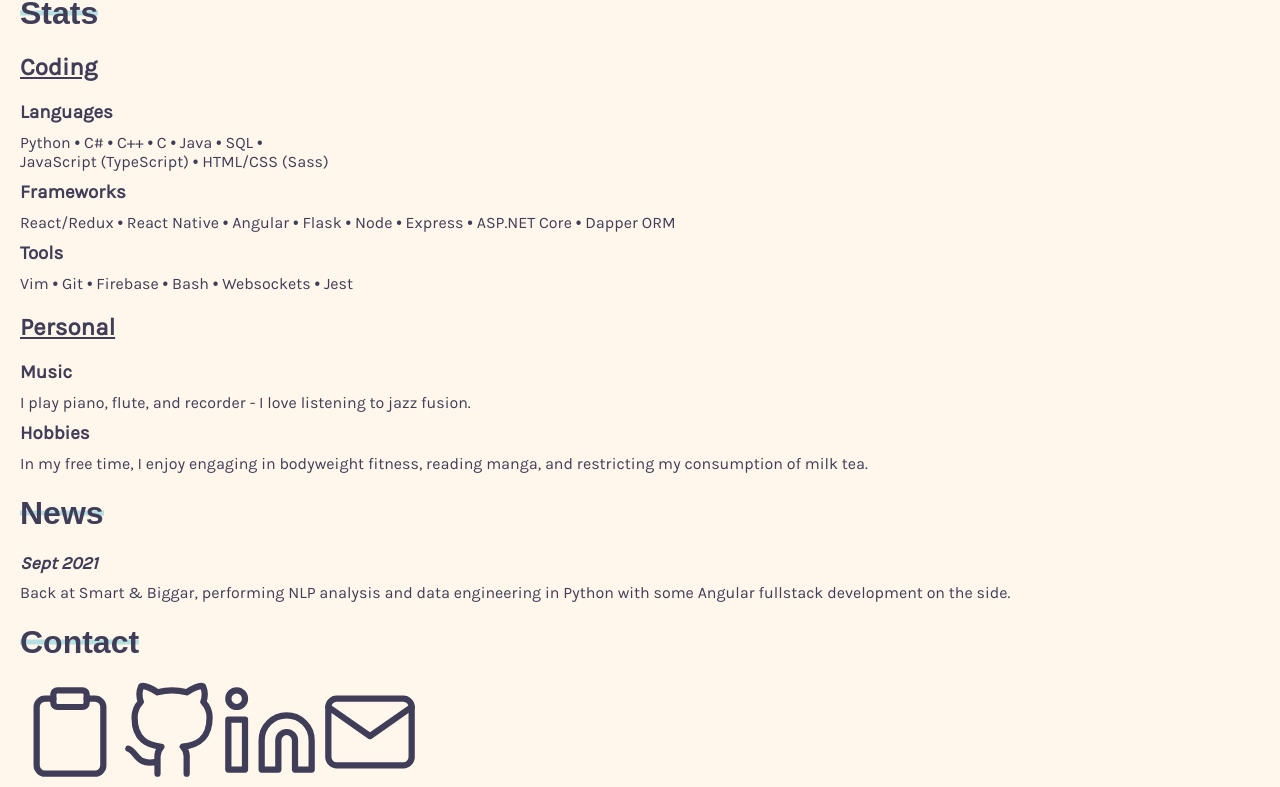
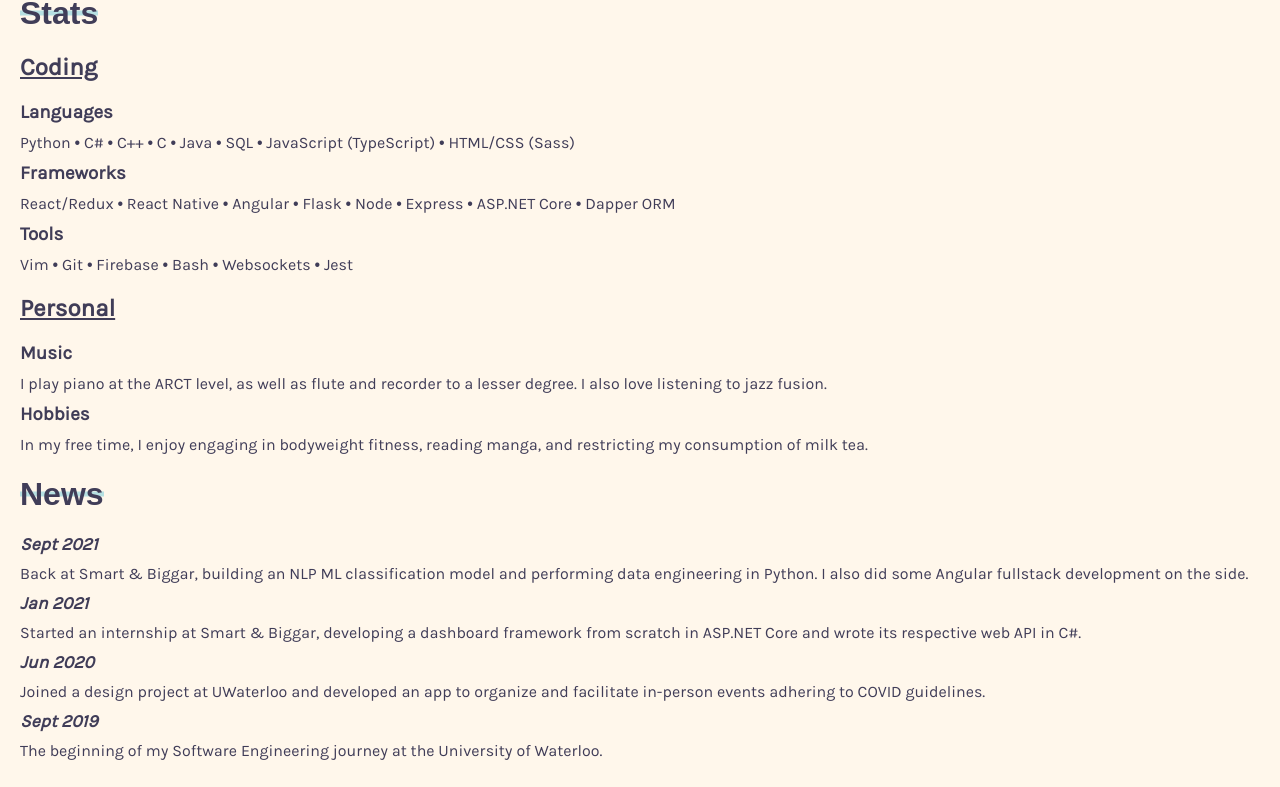
Before and after one commit to dannywuwu/dannywuwu.github.io, a React (Create React App) app: page / in a window 1280 px wide. Shown: the part 580-1367 px from the top of the page. Built offline with nearby package versions, Linux system fonts and the light colour scheme.

Commit message:
timeline finish, about rewording

```diff
--- a/src/Components/About.tsx
+++ b/src/Components/About.tsx
@@ -22,8 +22,10 @@ export const About: React.FC<AboutProps> = () => {
         <div className="coding-stats">
           <h2 className="subsection-title">Coding</h2>
           <Card title={"Languages"}>
-            <p>Python • C# • C++ • C • Java • SQL •</p>
-            <p>JavaScript (TypeScript) • HTML/CSS (Sass)</p>
+            <p>
+              Python • C# • C++ • C • Java • SQL • JavaScript (TypeScript) •
+              HTML/CSS (Sass)
+            </p>
           </Card>
           <Card title={"Frameworks"}>
             <p>
@@ -40,8 +42,8 @@ export const About: React.FC<AboutProps> = () => {
           <h2 className="subsection-title">Personal</h2>
           <Card title={"Music"}>
             <p>
-              I play piano, flute, and recorder - I love listening to jazz
-              fusion.
+              I play piano at the ARCT level, as well as flute and recorder to a
+              lesser degree. I also love listening to jazz fusion.
             </p>
           </Card>
           <Card title={"Hobbies"}>
--- a/src/Components/News.tsx
+++ b/src/Components/News.tsx
@@ -5,7 +5,13 @@ interface NewsProps {}
 
 const experiences: Record<string, string> = {
   "Sept 2021":
-    "Back at Smart & Biggar, performing NLP analysis and data engineering in Python with some Angular fullstack development on the side.",
+    "Back at Smart & Biggar, building an NLP ML classification model and performing data engineering in Python. I also did some Angular fullstack development on the side.",
+  "Jan 2021":
+    "Started an internship at Smart & Biggar, developing a dashboard framework from scratch in ASP.NET Core and wrote its respective web API in C#.",
+  "Jun 2020":
+    "Joined a design project at UWaterloo and developed an app to organize and facilitate in-person events adhering to COVID guidelines.",
+  "Sept 2019":
+    "The beginning of my Software Engineering journey at the University of Waterloo.",
 };
 
 export const News: React.FC<NewsProps> = (props: NewsProps) => {
--- a/src/res/styles/Timeline.scss
+++ b/src/res/styles/Timeline.scss
@@ -5,4 +5,6 @@
     font-size: 1.1em;
     margin-bottom: 1rem;
   }
+
+  margin-bottom: 1rem;
 }
```
